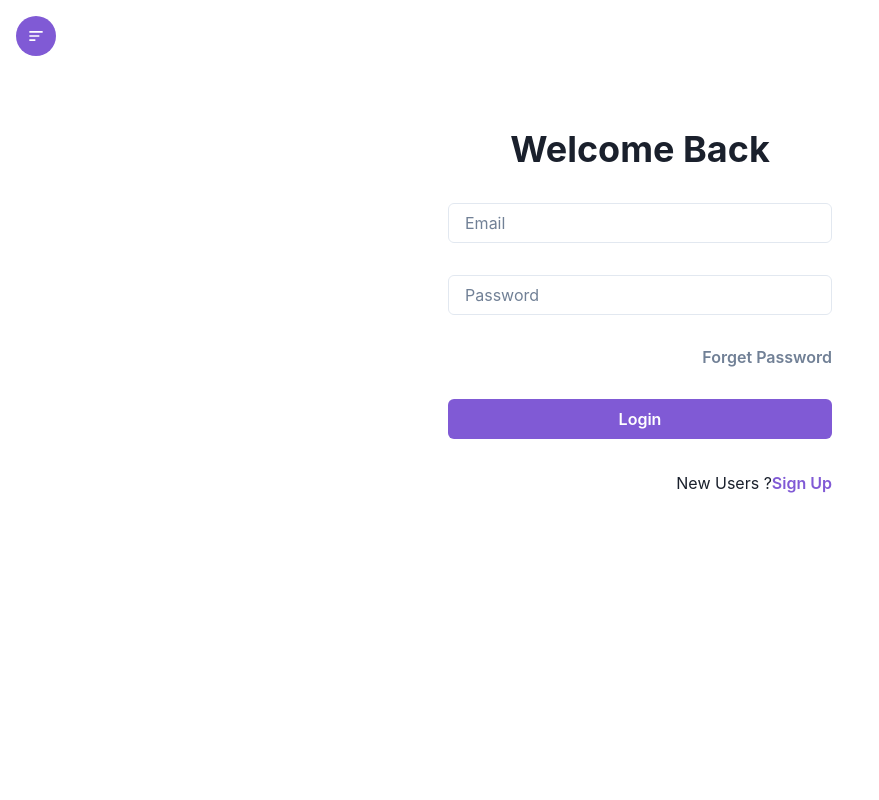
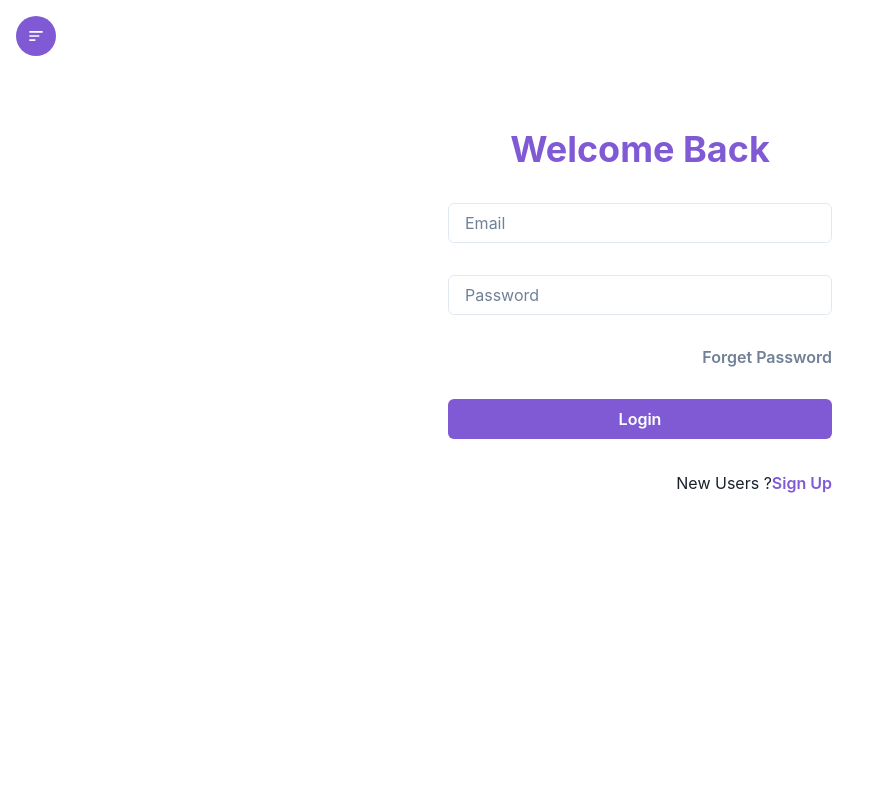
Before and after one commit to Ashukr321/crypto_api, a React (Create React App) app: page /login in a window 1280 px wide. Shown: the top 800 px of the page, without its empty margins (0-879 px from the left). Built offline with nearby package versions, Linux system fonts and the light colour scheme.

Commit message:
change color  of the heading

```diff
--- a/src/components/Login.jsx
+++ b/src/components/Login.jsx
@@ -29,7 +29,7 @@ const Login = () => {
           m={'auto'}
           my={'16'}
         >
-          <Heading textAlign={'center'}>Welcome Back</Heading>
+          <Heading textAlign={'center'}  color={'purple.500'}>Welcome Back</Heading>
           <Input
             placeholder={'Email'}
             type="email"
```
